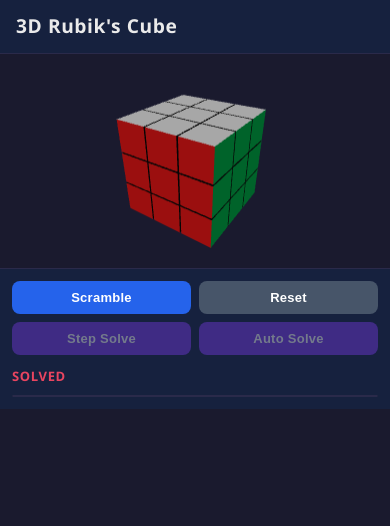
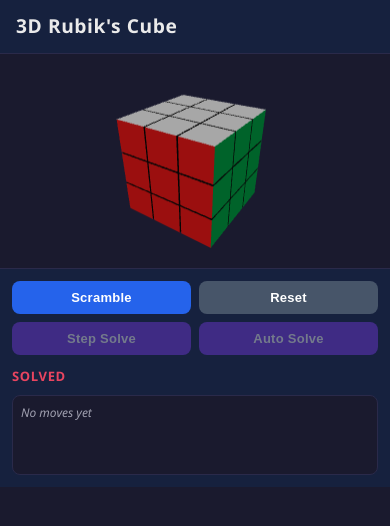
Before and after one commit to cloudwarriors-ai/praxis-3d-cube-dogfood, a React (Vite) app: page / in a window 390 px wide. Shown: the top 526 px of the page. Built offline with nearby package versions, Linux system fonts and the light colour scheme.

Commit message:
Fix 04-mobile-layout-clip (Praxis #4): revert defect, test now green

```diff
--- a/src/index.css
+++ b/src/index.css
@@ -203,9 +203,6 @@ body {
   }
 
   .move-history__list {
-    max-height: 0;
-    min-height: 0;
-    padding: 0;
-    overflow: hidden;
+    max-height: 120px;
   }
 }
```
